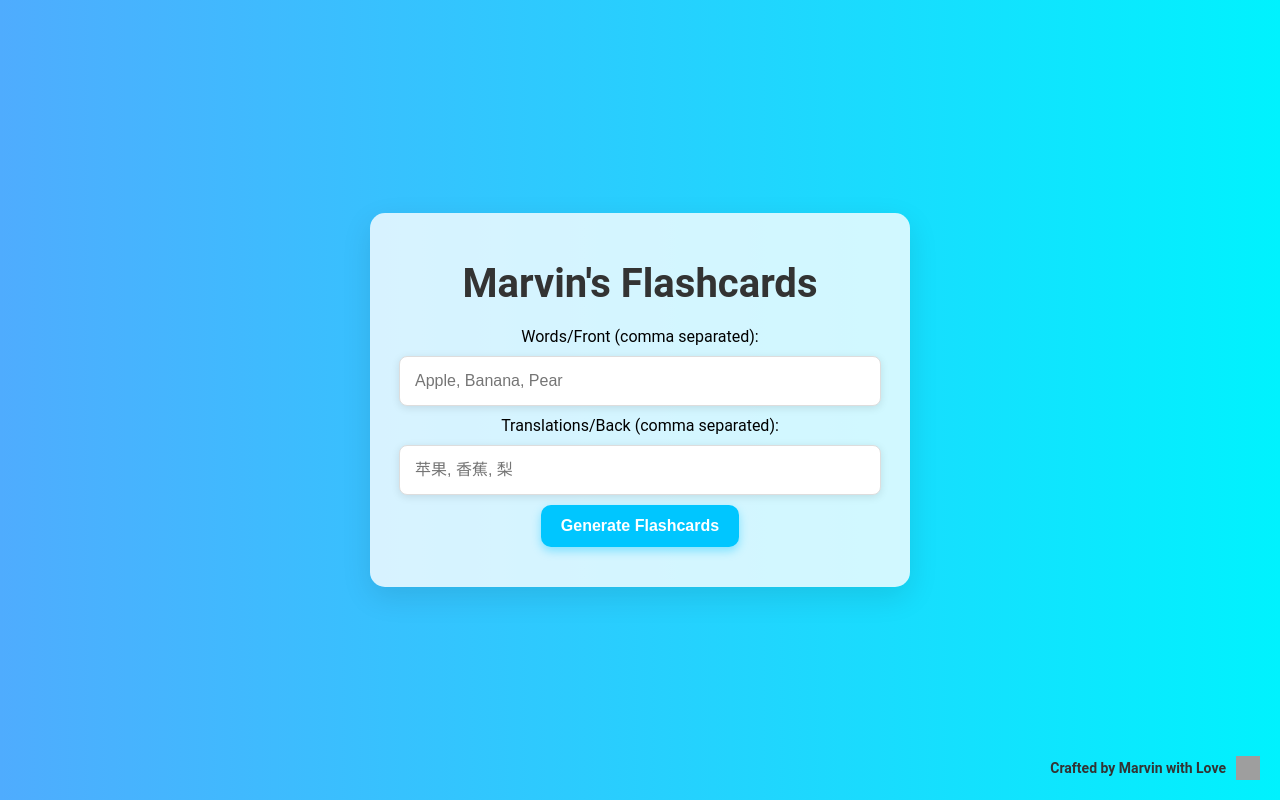
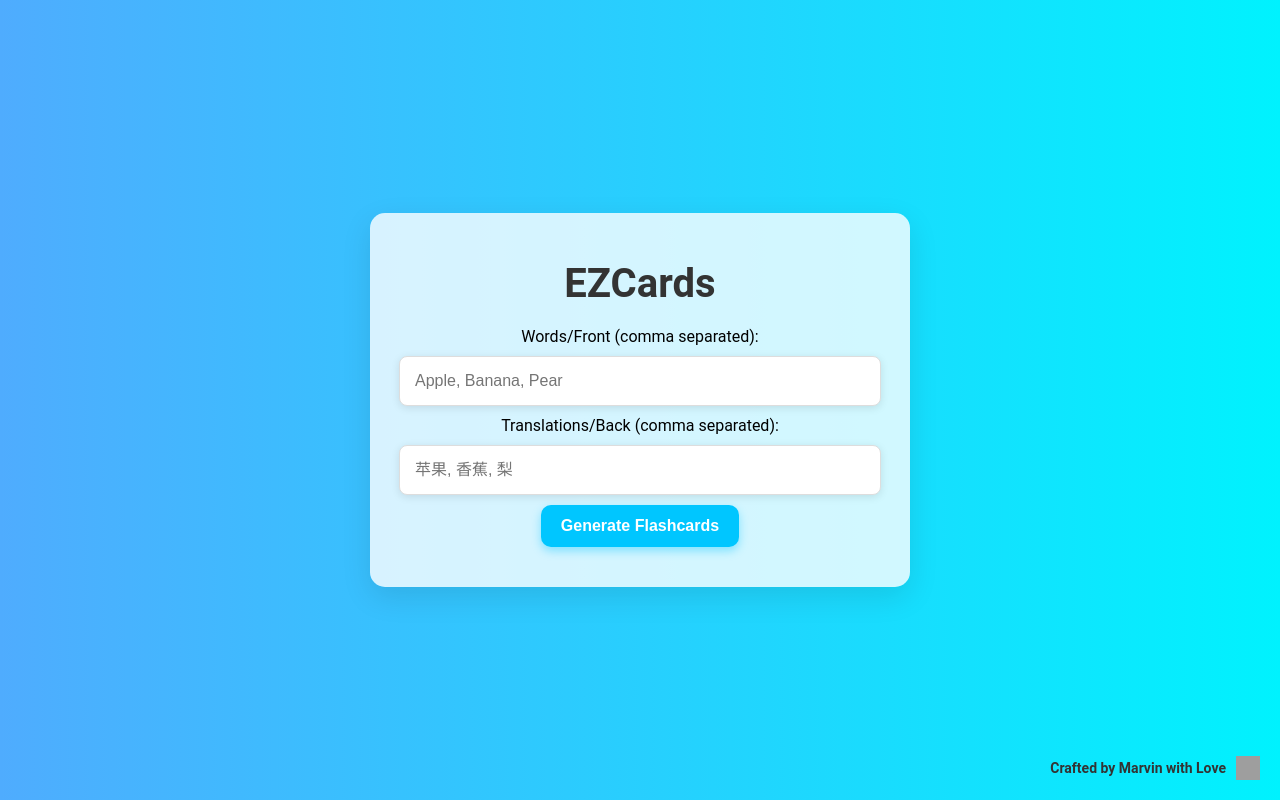
Before and after one commit to MarvinIVC/cards, a plain HTML site: page index.html in a window 1280 px wide. Drawn offline with Linux system fonts and the light colour scheme; grey boxes are pictures that could not be loaded.

Commit message:
Update index.html

```diff
--- a/index.html
+++ b/index.html
@@ -3,12 +3,12 @@
 <head>
   <meta charset="UTF-8">
   <meta name="viewport" content="width=device-width, initial-scale=1.0">
-  <title>Marvin's Flashcards</title>
+  <title>EZCards</title>
   <link rel="stylesheet" href="styles.css">
 </head>
 <body>
   <div class="container">
-    <h1>Marvin's Flashcards</h1>
+    <h1>EZCards</h1>
 
 
     <div class="input-section">
```
